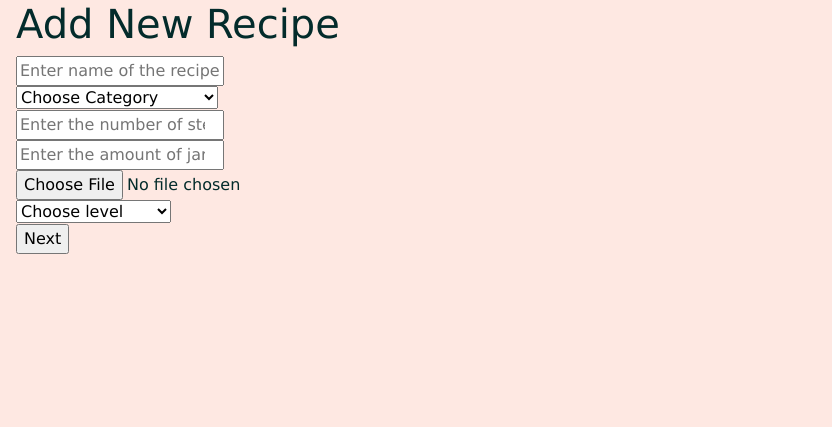
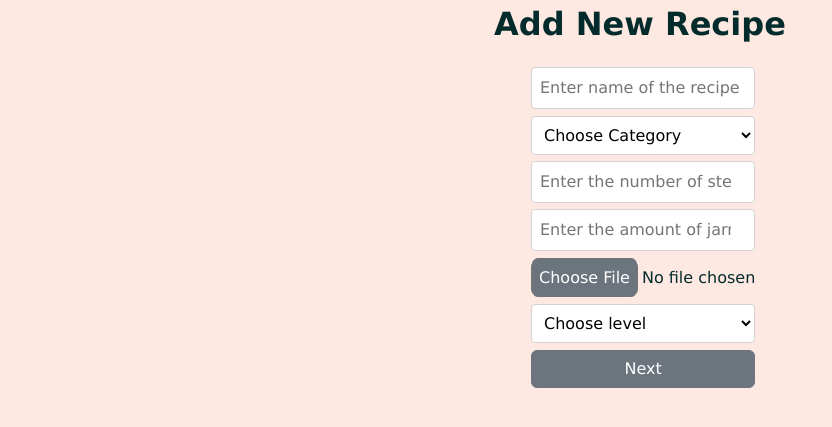
Before and after one commit to koleks92/KnitOut, a Django app: page /add_recipe in a window 1280 px wide. Shown: the part 80-507 px from the top of the page, without its empty margins (0-832 px from the left). Run offline with Django 4.2, Linux system fonts and the light colour scheme; a user stored in the database is signed in; some libraries are stand-ins or nearby versions.

Commit message:
CSS add_recipe, add_steps

```diff
--- a/project/knitout/static/knitout/styles.css
+++ b/project/knitout/static/knitout/styles.css
@@ -228,9 +228,10 @@
     background-color: var(--misty_rose);
     border: 0px;
     transition: 0.5s;
-    margin: 0.9rem;
+    margin: 0.5rem;
+    padding: 0.5rem;
     opacity: 90%;
-    border-radius: 10px;
+    border-radius: 5px;
 }
 
 .option_btn:hover {
@@ -239,3 +240,82 @@
     opacity: 100%;
     scale: 1.05;
 }
+
+/* ADD RECIPE, ADD_STEPS*/
+
+#add_recipe_div {
+    display: flex;
+    justify-content: center;
+}
+
+.add_forms{
+    width: 100%;
+    font-size: 1rem;
+    padding: 0.5rem;
+    border-radius: 4px;
+    border: 1px solid lightgray;
+    background-color: white;
+    margin: 0.2rem;
+}
+
+#id_image {
+    width: 100%;
+    font-size: 1rem;
+    padding: 0.5rem 0.2rem;
+}
+
+
+#add_image input[type="file"] {
+z-index: 0;
+position: absolute;
+max-width: 600px;
+}
+
+#add_image label {
+position: relative;
+z-index: 1;
+padding: 0.4rem;
+margin: 0.24rem;
+}
+
+#add_button {
+    width: 100%;
+    margin: 0.2rem;
+
+}
+
+#add_steps_page {
+    display: flex;
+    margin: auto 30%;
+}
+
+#add_steps_page form {
+    width: 100%;
+}
+
+.add_step {
+    width: 100%;
+}
+
+.add_step_counter {
+    font-weight: bold;
+}
+
+.add_step textarea {
+    width: 100%;
+    font-size: 1rem;
+    padding: 0.5rem;
+    border-radius: 4px;
+    border: 1px solid lightgray;
+    background-color: white;
+    resize: none;
+}
+
+#add_step_buttons {
+    display: flex;
+    justify-content: space-between;
+}
+
+#add_step_buttons .btn {
+    width: 30%;
+}
--- a/project/knitout/templates/knitout/add_recipe.html
+++ b/project/knitout/templates/knitout/add_recipe.html
@@ -1,15 +1,19 @@
 {% extends "knitout/layout.html" %}
 
 {% block body %}
-<h1>Add New Recipe</h1>
+<p class="title_text_big">Add New Recipe</p>
+<div id="add_recipe_div">
     <form method="POST" enctype="multipart/form-data">
         {% csrf_token %}
         <div id="add_name">{{ add_form.name }}</div>
         <div id="add_category">{{ add_form.category }}</div>
         <div id="add_steps">{{ add_form.num_steps }}</div>
         <div id="add_jarn">{{ add_form.jarn_amount }}</div>
-    <div id="add_image">{{ add_form.image }}</div>
+        <div id="add_image">{{ add_form.image }}
+            <label for="{{ add_form.image.id_for_label }}" class="btn btn-secondary">Choose File</label>
+        </div>
         <div id="add_difficulty">{{ add_form.difficulty }}</div>
-    <div id="add_button_div"><input type="submit" id="add_button" value="Next"></div>
+        <div id="add_button_div"><input type="submit" id="add_button" class="btn btn-secondary" value="Next"></div>
     </form>
+</div>
 {% endblock %}
--- a/project/knitout/templates/knitout/by_type.html
+++ b/project/knitout/templates/knitout/by_type.html
@@ -1,7 +1,7 @@
 {% extends "knitout/layout.html" %}
 
 {% block body %}
-<h1>By Type</h1>
+<p class="title_text_big">By Type</p>
 <div id="type_div">
     <div id="selector">
         <form method="GET" action="{% url 'by_type' %}">
--- a/project/knitout/views.py
+++ b/project/knitout/views.py
@@ -22,12 +22,12 @@
     CATEGORIES = Recipe.CATEGORIES
     DIFFICULTY = Recipe.DIFFICULTY
 
-    name = forms.CharField(label="Name", widget=forms.TextInput(attrs={'placeholder': 'Enter name of the recipe'}))
-    category = forms.ChoiceField(label="Category", widget=forms.Select, choices=CATEGORIES, initial='', required=True)
-    num_steps = forms.IntegerField(label="Number of Steps", min_value=2, widget=forms.NumberInput(attrs={'placeholder': 'Enter the number of steps'}))
-    jarn_amount = forms.FloatField(label="Jarn Amount", min_value=0.1, widget=forms.NumberInput(attrs={'placeholder': 'Enter the amount of jarn needed'}))
+    name = forms.CharField(label="Name", widget=forms.TextInput(attrs={'placeholder': 'Enter name of the recipe', 'class': 'add_forms'}))
+    category = forms.ChoiceField(label="Category", widget=forms.Select(attrs={'class': 'add_forms'}), choices=CATEGORIES, initial='', required=True)
+    num_steps = forms.IntegerField(label="Number of Steps", min_value=2, widget=forms.NumberInput(attrs={'placeholder': 'Enter the number of steps', 'class': 'add_forms'}))
+    jarn_amount = forms.FloatField(label="Jarn Amount", min_value=0.1, widget=forms.NumberInput(attrs={'placeholder': 'Enter the amount of jarn', 'class': 'add_forms'}))
     image = forms.ImageField(label="Image", required=True)
-    difficulty = forms.ChoiceField(label="Difficulty", widget=forms.Select, choices=DIFFICULTY, initial='', required=True)
+    difficulty = forms.ChoiceField(label="Difficulty", widget=forms.Select(attrs={'class': 'add_forms'}), choices=DIFFICULTY, initial='', required=True)
 
 class Steps_Form(forms.Form):
     description = forms.CharField(label = "", required=True, widget=forms.Textarea(attrs={'placeholder': 'Enter step description'}))
```
Also changed, not shown: project/knitout/templates/knitout/add_steps.html (+5 -5 lines), project/db.sqlite3. Lines whose indentation alone changed are shown as unchanged.
